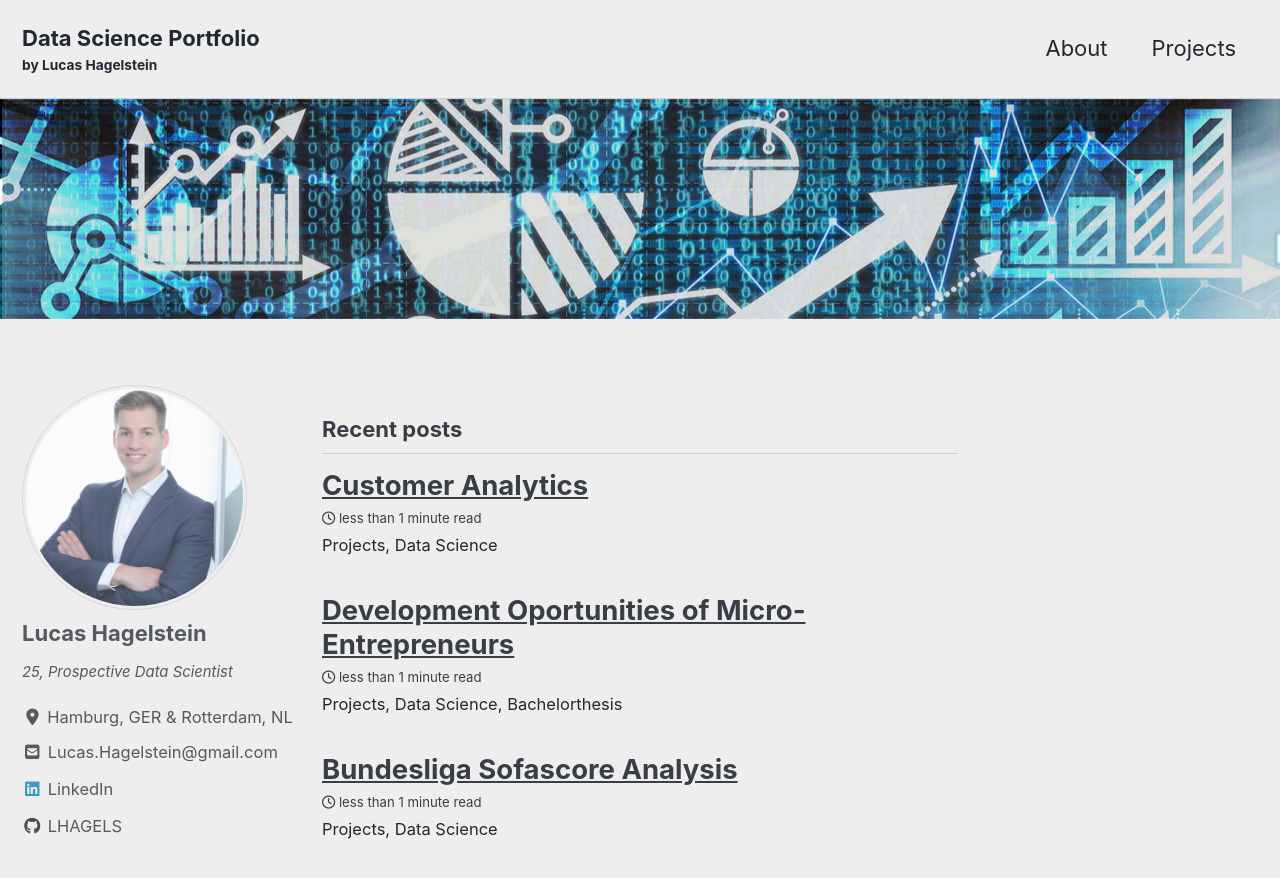
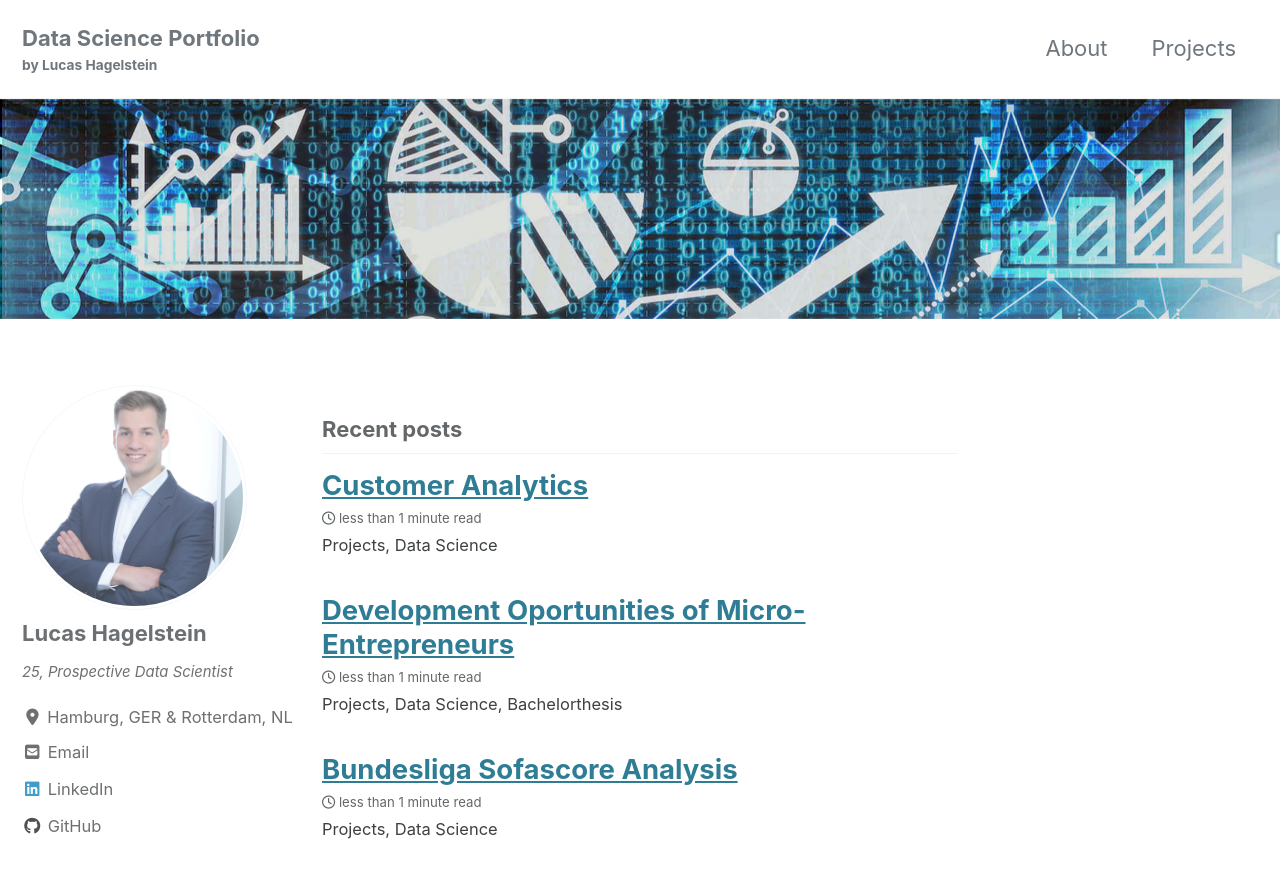
Before and after one commit to LHAGELS/LHAGELS.github.io, a Jekyll site: the page built from index.html, in a window 1280 px wide and 900 px high. Shown: the top 878 px of the window. Built offline with Jekyll 4.4.1, drawn with Linux system fonts in a browser that asks for light colours; cached includes are drawn as plain includes; nearby versions of some CDN libraries; the list of posts is cut into pages by our own code.

Commit message:
new github

```diff
--- a/_config.yml
+++ b/_config.yml
@@ -12,7 +12,7 @@
 
 # theme                  : "minimal-mistakes-jekyll"
 # remote_theme           : "mmistakes/minimal-mistakes"
-minimal_mistakes_skin    : "air" # "air", "aqua", "contrast", "dark", "dirt", "neon", "mint", "plum", "sunrise"
+minimal_mistakes_skin    : "default" # "air", "aqua", "contrast", "dark", "dirt", "neon", "mint", "plum", "sunrise"
 
 # Site Settings
 locale                   : "en-US"
@@ -99,7 +99,7 @@ author:
   location         : "Hamburg, GER & Rotterdam, NL"
   email            :
   links:
-    - label: "Lucas.Hagelstein@gmail.com"
+    - label: "Email"
       icon: "fas fa-fw fa-envelope-square"
       url: "mailto:lucas.hagelstein@gmail.com"
     - label: "Website"
@@ -114,7 +114,7 @@ author:
     - label: "LinkedIn"
       icon: "fab fa-fw fa-linkedin"
       url: "https://www.linkedin.com/in/lucas-hagelstein-832375182/"
-    - label: "LHAGELS"
+    - label: "GitHub"
       icon: "fab fa-fw fa-github"
       url: "https://github.com/LHAGELS"
     - label: "Instagram"
```
